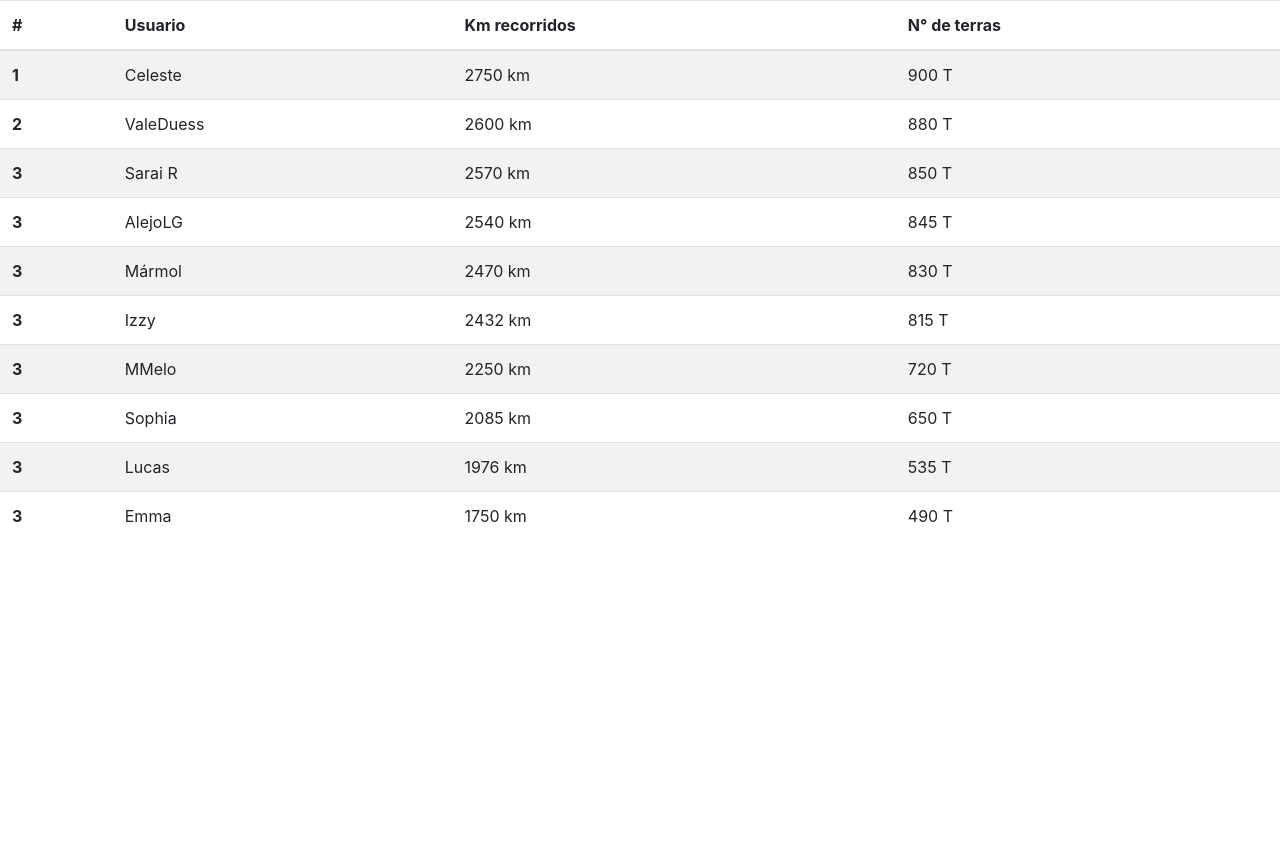
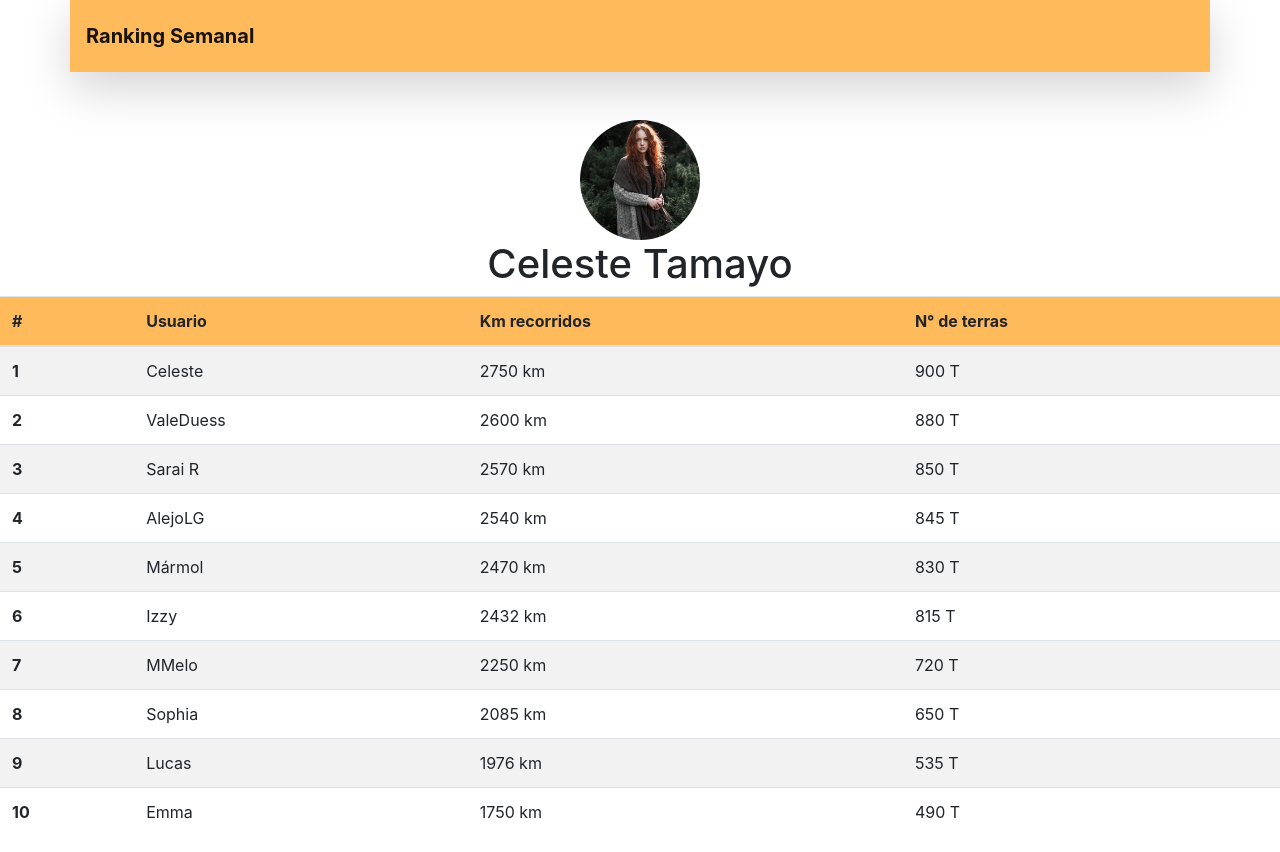
Before and after one commit to saraires/Equipo1_JL_PPI2020, a React (Create React App) app in the folder frontend/: page / in a window 1280 px wide. Before the commit the page ends 800 px from the top, so only its background shows below. Built offline with nearby package versions, Linux system fonts and the light colour scheme.

Commit message:
Se actualizó la pantalla de ranking

```diff
--- a/frontend/src/components/Ranking.jsx
+++ b/frontend/src/components/Ranking.jsx
@@ -1,12 +1,24 @@
 import React from 'react';
+import Celeste from '../images/Celeste.jpg';
 
 
 
-export default function Ranking(){
-    return(
+export default function Ranking() {
+    return (
         <div>
+            <div>
+                <nav className="navbar navbar-expand-lg navbar-light container shadow-lg p-3 mb-5" style={{ background: "#FFBA5C" }}>
+                    <a className="navbar-brand text-center texto font-weight-bolder" href="#">Ranking Semanal</a>
+                </nav>
+            </div>
+
+            <div align="center"><img src={Celeste} alt="foto" className="rounded-circle" width="120px"  ></img></div>
+            <h1 align="center">Celeste  Tamayo</h1>
+
+
+
                     <table className="table table-striped">
-  <thead>
+                        <thead style={{ backgroundColor: "#FFBA5C" }}>
                             <tr>
                                 <th scope="col">#</th>
                                 <th scope="col">Usuario</th>
@@ -34,43 +46,43 @@
                                 <td>850 T</td>
                             </tr>
                             <tr>
-      <th scope="row">3</th>
+                                <th scope="row">4</th>
                                 <td>AlejoLG</td>
                                 <td>2540 km</td>
                                 <td>845 T</td>
                             </tr>
                             <tr>
-      <th scope="row">3</th>
+                                <th scope="row">5</th>
                                 <td>Mármol</td>
                                 <td>2470 km</td>
                                 <td>830 T</td>
                             </tr>
                             <tr>
-      <th scope="row">3</th>
+                                <th scope="row">6</th>
                                 <td>Izzy</td>
                                 <td>2432 km</td>
                                 <td>815 T</td>
                             </tr>
                             <tr>
-      <th scope="row">3</th>
+                                <th scope="row">7</th>
                                 <td>MMelo</td>
                                 <td>2250 km</td>
                                 <td>720 T</td>
                             </tr>
                             <tr>
-      <th scope="row">3</th>
+                                <th scope="row">8</th>
                                 <td>Sophia</td>
                                 <td>2085 km</td>
                                 <td>650 T</td>
                             </tr>
                             <tr>
-      <th scope="row">3</th>
+                                <th scope="row">9</th>
                                 <td>Lucas</td>
                                 <td>1976 km</td>
                                 <td>535 T</td>
                             </tr>
                             <tr>
-      <th scope="row">3</th>
+                                <th scope="row">10</th>
                                 <td>Emma</td>
                                 <td>1750 km</td>
                                 <td>490 T</td>
--- a/frontend/src/pages/Premios.js
+++ b/frontend/src/pages/Premios.js
@@ -11,8 +11,8 @@
     return (
         <>
 
-            <nav className="navbar navbar-expand-lg navbar-light" style={{ background: "#FFBA5C" }} >
-                <a className="navbar-brand text-center texto font-weight-bolder" href="#">Premios/Bonos</a>
+<nav className="navbar navbar-expand-lg navbar-light container shadow-lg p-3 mb-5" style={{ background: "#FFBA5C" }}>
+                    <a className="navbar-brand text-center texto font-weight-bolder" href="#">Carrito</a>
                 <button className="navbar-toggler" type="button" data-toggle="collapse" data-target="#navbarNav" aria-controls="navbarNav" aria-expanded="false" aria-label="Toggle navigation">
                     <span className="navbar-toggler-icon"></span>
                 </button>
```
Also changed, not shown: frontend/src/components/Carrito.jsx (+52 -1 lines). Lines whose indentation alone changed are shown as unchanged.
